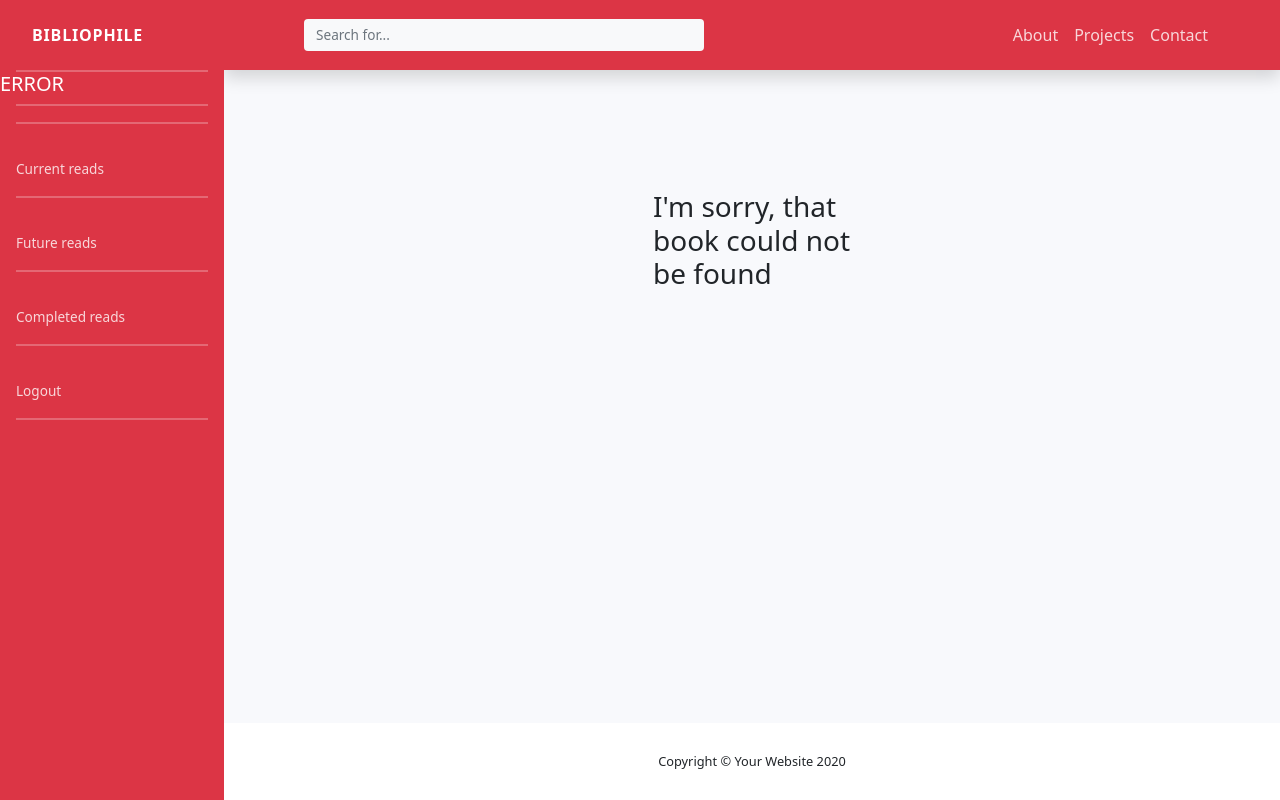
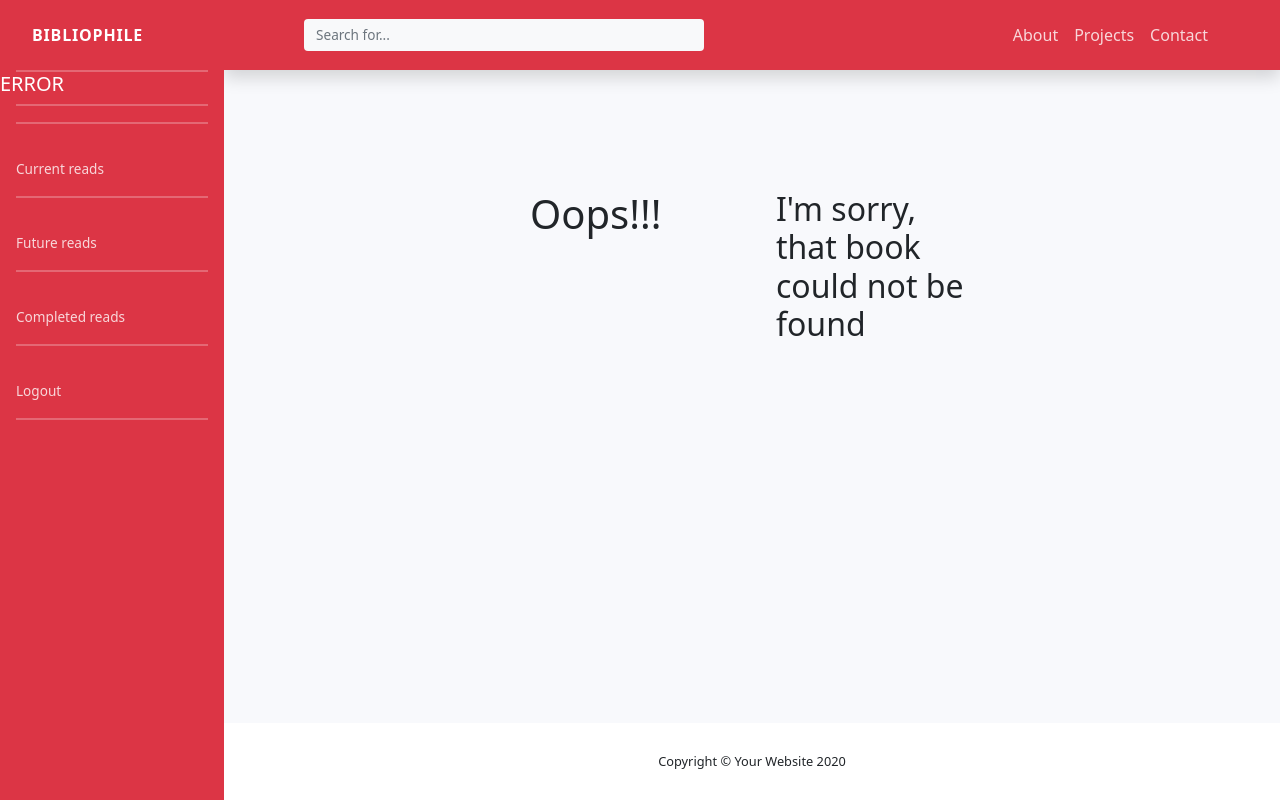
Before and after one commit to Stephen-Nw/digitalLibrary, a Flask app: template templates/error.html in a window 1280 px wide. Run offline with Flask 2, Linux system fonts and the light colour scheme; the template is opened without the code that fills it, so the values that code supplies are empty; some libraries are stand-ins or nearby versions.

Commit message:
update error message

```diff
--- a/templates/error.html
+++ b/templates/error.html
@@ -13,5 +13,6 @@
 
 
 {% block card %}
-    <h3>I'm sorry, that book could not be found</h3>
+    <h1>Oops!!!</h1>
+    <h2>I'm sorry, that book could not be found</h2>
 {% endblock %}
```
